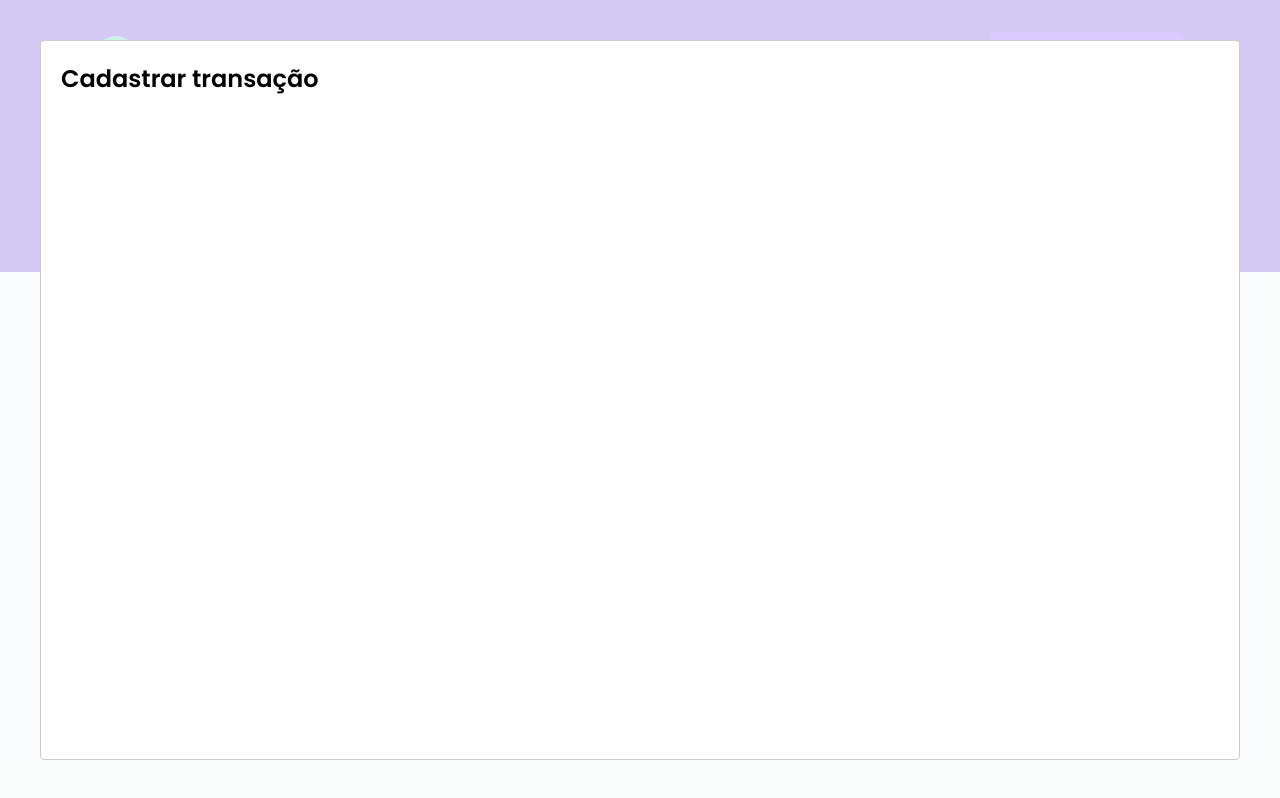
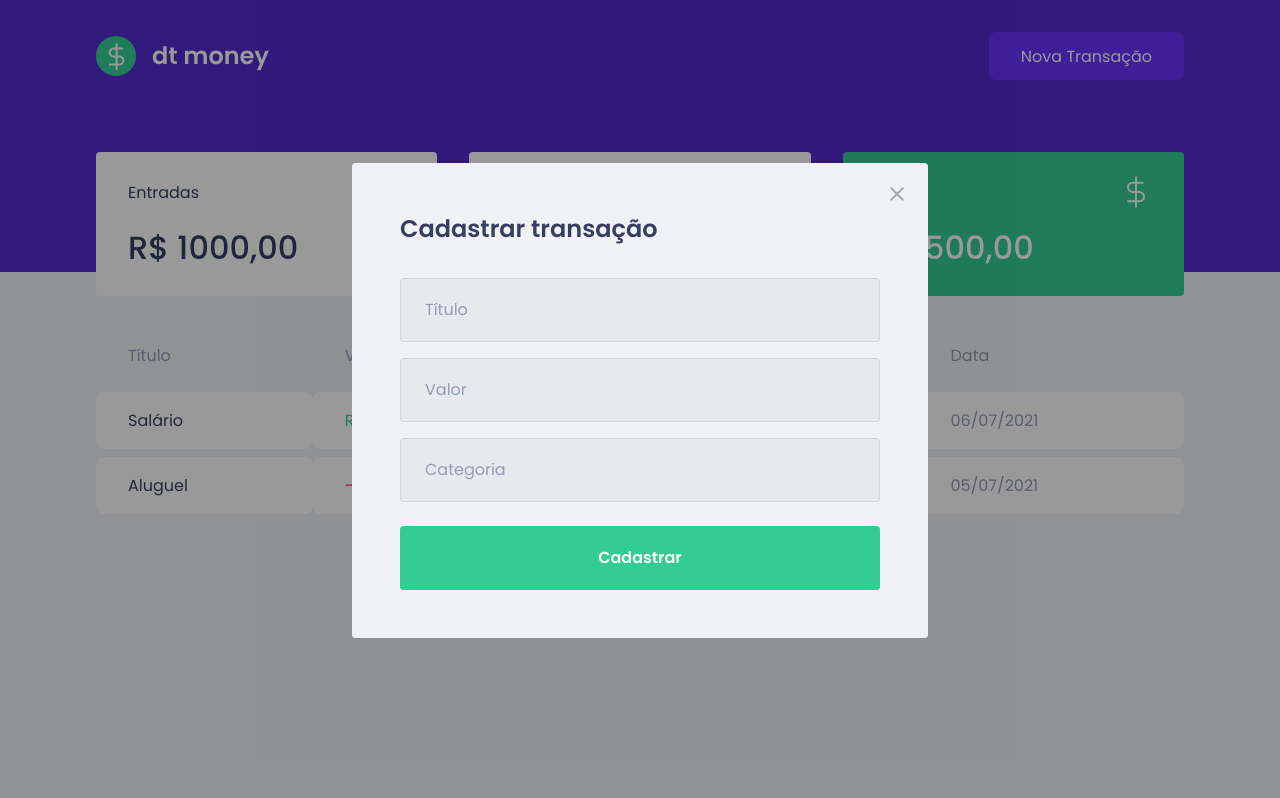
Before and after one commit to wagaodev/dt-money, a React (Create React App) app: page / in a window 1280 px wide. Both pictures are taken after a click on the button "Nova Transação". Built offline with nearby package versions, Linux system fonts and the light colour scheme; no server answers; what miragejs would draw is missing.

Commit message:
style: criacao do estilo do modal

```diff
--- a/src/components/NewTransactionModal/index.tsx
+++ b/src/components/NewTransactionModal/index.tsx
@@ -1,4 +1,5 @@
 import Modal from 'react-modal';
+import closeImg from '../../assets/close.svg';
 
 import { Container } from './styles';
 
@@ -9,10 +10,32 @@
 
 export function NewTransactionModal({ isOpen, onRequestClose }: NewTransactionProps) {
   return (
-    <Container>
-      <Modal isOpen={isOpen} onRequestClose={onRequestClose}>
+    <Modal
+      overlayClassName="react-modal-overlay"
+      className="react-modal-content"
+      isOpen={isOpen}
+      onRequestClose={onRequestClose}
+    >
+      <button type="button" onClick={onRequestClose} className="react-modal-close">
+        <img src={closeImg} alt="Fechar Modal" />
+        </button>
+      <Container>
         <h2>Cadastrar transação</h2>
+
+        <input
+          placeholder="Título"
+        />
+        <input
+          type="number"
+          placeholder="Valor"
+        />
+
+        <input
+          placeholder="Categoria"
+        />
+
+        <button type="submit">Cadastrar</button>
+    </Container>
       </Modal>
-    </Container>
   )
 }
--- a/src/components/NewTransactionModal/styles.ts
+++ b/src/components/NewTransactionModal/styles.ts
@@ -1,5 +1,54 @@
 import styled from 'styled-components';
 
-export const Container = styled.div`
+export const Container = styled.form`
+  h2 {
+    color: var(--text-title);
+    font-size: 1.5rem;
+    margin-bottom: 2rem;
+  }
 
+  input {
+    width: 100%;
+    padding: 0 1.5rem;
+    height: 4rem;
+    border-radius: 0.25rem;
+
+    border: 1px solid #d7d7d7;
+    background: #e7e9ee;
+
+    font-weight: 400;
+    font-size: 1rem;
+
+    &::placeholder {
+      color: var(--text-body);
+
+    }
+
+    & + input {
+      margin-top: 1rem;
+    }
+  }
+
+  button[type="submit"]{
+    width: 100%;
+    padding: 0 1.5rem;
+    height: 4rem;
+    background: var(--green);
+    color: #fff;
+    border-radius: 0.24rem;
+    border: 0;
+    font-size: 1rem;
+    font-weight: 600;
+    margin-top: 1.5rem;
+    transition: filter 0.2s;
+
+    &:hover {
+      filter: brightness(0.9);
+    }
+  }
+  .react-modal-close {
+    position: absolute;
+    right: 0;
+    top: 0;
+  }
 `;
--- a/src/styles/globalStyles.ts
+++ b/src/styles/globalStyles.ts
@@ -46,4 +46,40 @@
     opacity: 0.6;
     cursor: not-allowed;
   }
+
+  /* Estilização Global do modal */
+  .react-modal-overlay {
+    background: rgba(0,0,0,0.4);
+
+    position: fixed;
+    top: 0;
+    bottom: 0;
+    right: 0;
+    left: 0;
+
+    display: flex;
+    justify-content: center;
+    align-items: center;
+  }
+  .react-modal-content {
+    width: 100%;
+    max-width: 576px;
+    background: var(--background);
+    padding: 3rem;
+    position: relative;
+    border-radius: 0.24rem;
+  }
+  .react-modal-close {
+    position: absolute;
+    top: 1.5rem;
+    right: 1.5rem;
+    border: 0;
+    background: transparent;
+
+    transition: filter 0.2s;
+
+    &:hover {
+      filter: brightness(0.7);
+    }
+  }
 `;
```
